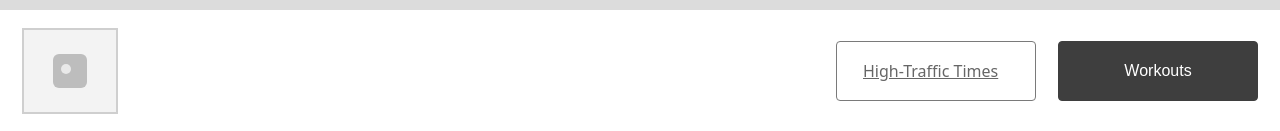
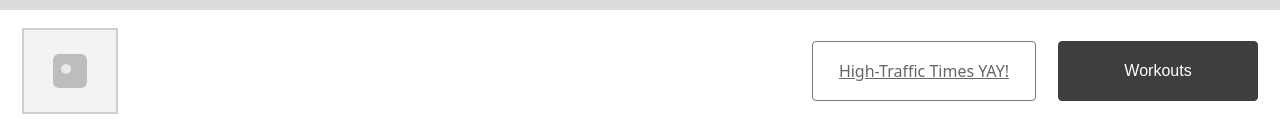
Before and after one commit to MckayHinds/GymOccupancyTracker, a plain HTML site: page GymCounterWeb/wwwroot/index.html in a window 1280 px wide. Shown: the top 131 px of the page. Drawn offline with Linux system fonts and the light colour scheme; no server answers.

Commit message:
Test edit

```diff
--- a/GymCounterWeb/wwwroot/index.html
+++ b/GymCounterWeb/wwwroot/index.html
@@ -17,7 +17,7 @@
 
 <div class="nav-actions">
   <a class="nav-btn nav-outline" href="/high-traffic.html">
-    High-Traffic Times
+    High-Traffic Times YAY!
   </a>
 
   <button class="nav-btn nav-dark" type="button">
```
